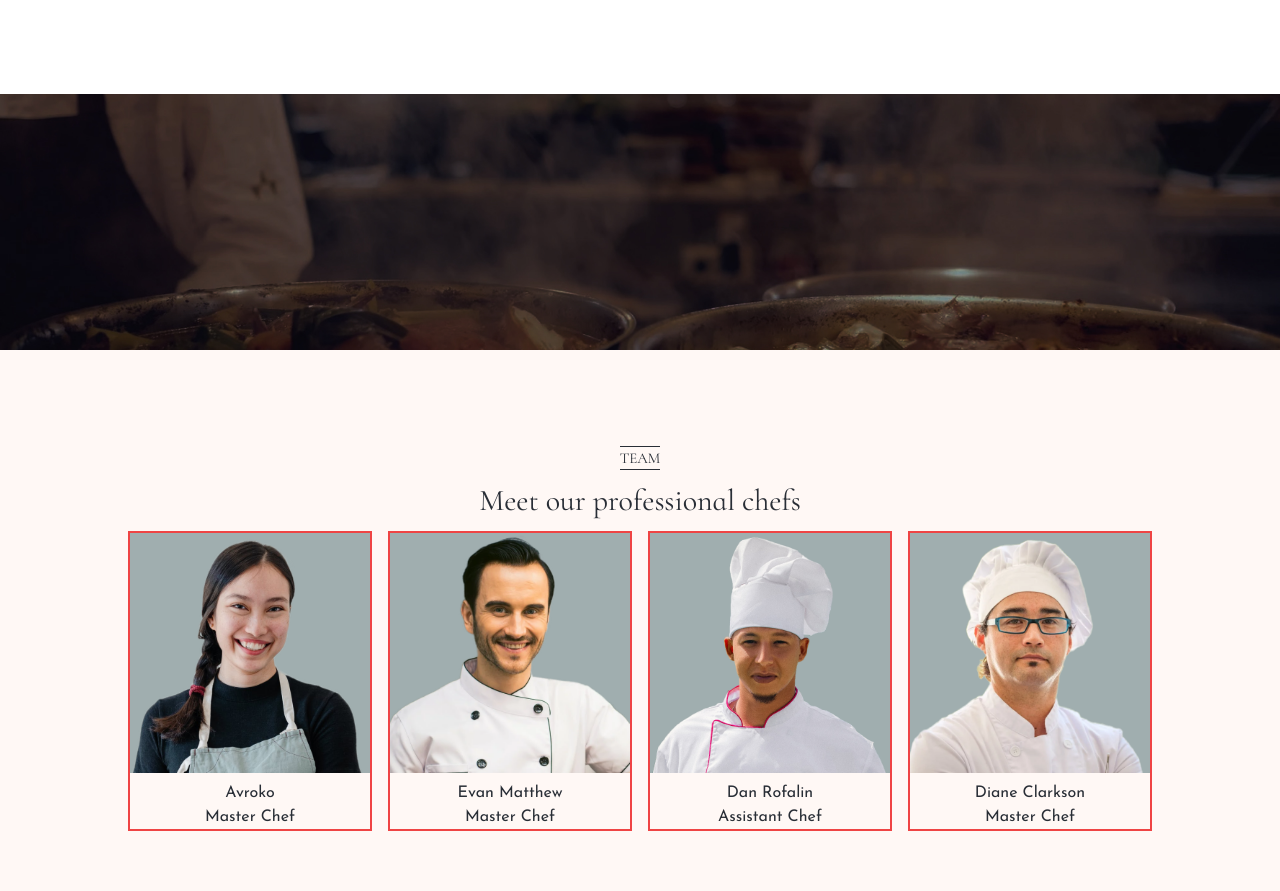
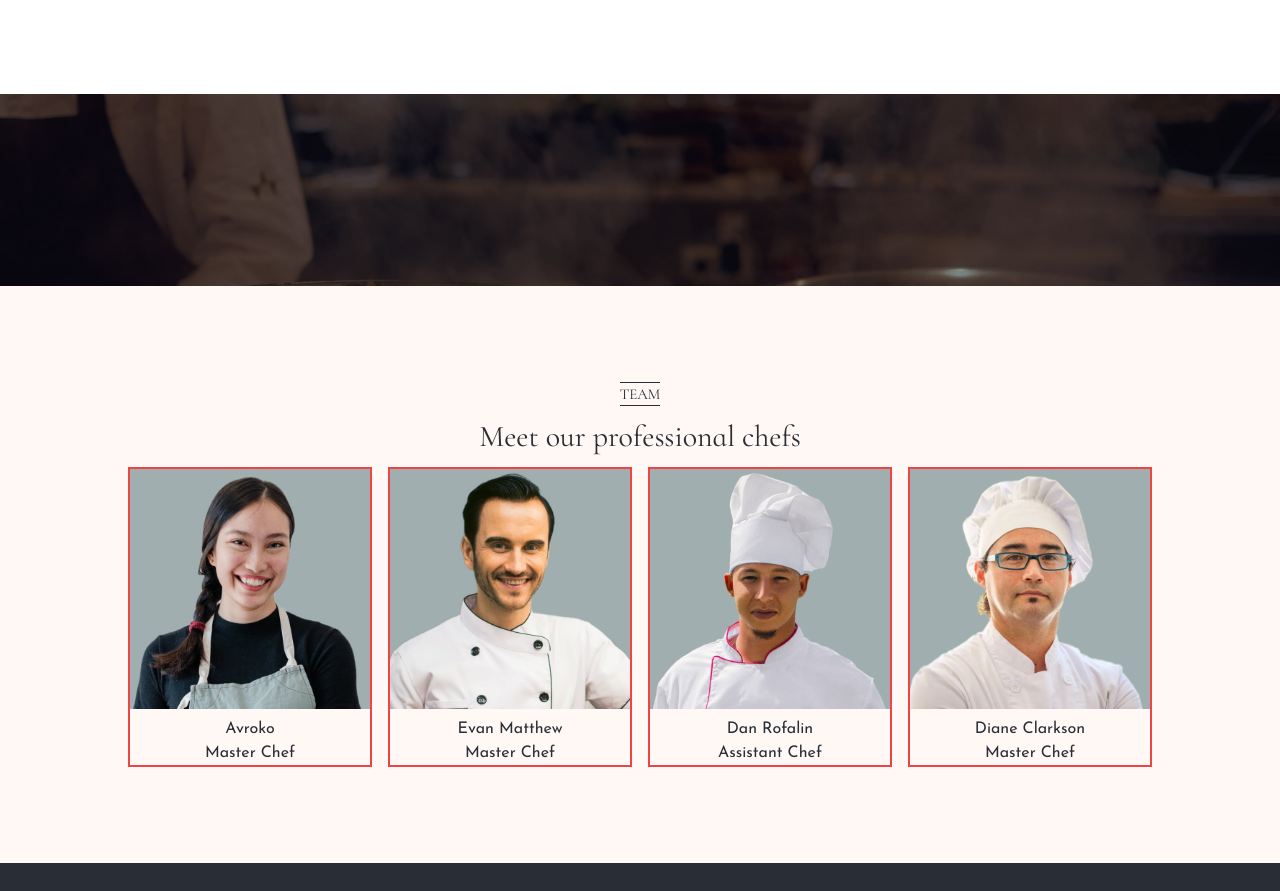
Before and after one commit to Wondersmasher/Reastaurantate, a React (Vite) app: page /about in a window 1280 px wide. Shown: the part 870-1761 px from the top of the page. Built offline with nearby package versions, Linux system fonts and the light colour scheme; a web font is replaced by a local one.

Commit message:
used cn in the file

```diff
--- a/src/components/aboutcomponents/SplashImage.jsx
+++ b/src/components/aboutcomponents/SplashImage.jsx
@@ -1,9 +1,10 @@
 import React from "react";
+import { cn } from "../../lib/cn";
 
 const SplashImage = ({ image }) => {
   return (
     <div
-      className={` ${image} object-cover object-center bg-no-repeat bg-cover py-24 md:py-32`}
+      className={cn(`object-cover object-center bg-no-repeat bg-cover py-24 md:py-32)`, image)}
     ></div>
   );
 };
```
